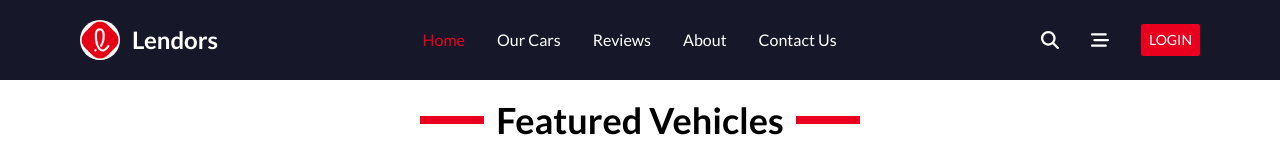
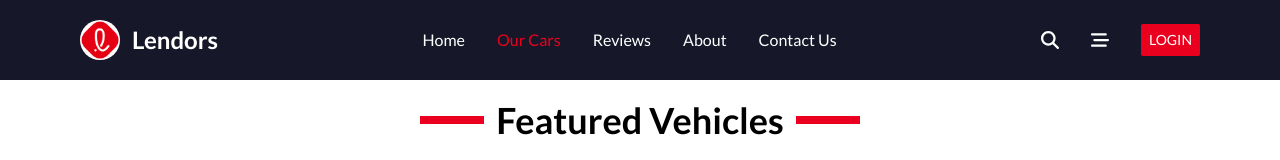
Before and after one commit to patriicke/lendors, a React (Vite) app in the folder frontend/: page /gallery in a window 1280 px wide. Shown: the top 160 px of the page. Built offline with nearby package versions, Linux system fonts and the light colour scheme.

Commit message:
[feature]: I have added context to controll reloads

```diff
--- a/frontend/src/App.tsx
+++ b/frontend/src/App.tsx
@@ -14,8 +14,9 @@ import { store } from "./redux/store";
 
 const App: React.FC = () => {
   const [loginPage, setLoginPage] = useState<boolean>(false);
+  const [currentLink, setCurrentLink] = useState<number>(0);
   return (
-    <CommonContext.Provider value={{ setLoginPage, loginPage }}>
+    <CommonContext.Provider value={{ setLoginPage, loginPage, currentLink, setCurrentLink }}>
       <div
         className={`${
           loginPage && "blur-md select-none cursor-none pointer-events-none "
--- a/frontend/src/components/home/HomePageComponent.tsx
+++ b/frontend/src/components/home/HomePageComponent.tsx
@@ -1,6 +1,6 @@
 import { faLocationDot } from "@fortawesome/free-solid-svg-icons";
 import { FontAwesomeIcon } from "@fortawesome/react-fontawesome";
-import React, { useContext, useState } from "react";
+import React, { useContext, useEffect, useState } from "react";
 import Bg_2 from "/assets/bg/bg_02.jpg";
 import Icon_1 from "/icons/icon_01.png";
 import Img_1 from "/assets/img/img_01.jpg";
@@ -14,7 +14,10 @@ const HomePageComponent: React.FC = () => {
   const [amount, setAmount] = useState<number>(1500000);
   const categories: string[] = ["All", " Sedan", "Sports", "Luxury"];
   const [currentCategory, setCurrentCategory] = useState<number>(0);
-  const { setLoginPage } = useContext(CommonContext);
+  const { setLoginPage, setCurrentLink } = useContext(CommonContext);
+  useEffect(() => {
+    setCurrentLink(0);
+  }, []);
   return (
     <div className="h-[calc(100vh_-_5rem)] min-h-[calc(100vh_-_5rem)] w-full relative">
       <div className="h-[70rem] max-h-[80%] w-full absolute top-0 -z-50">
--- a/frontend/src/components/navbar/NavbarComponent.tsx
+++ b/frontend/src/components/navbar/NavbarComponent.tsx
@@ -15,7 +15,7 @@ import { IUser } from "../../types/userTypes";
 import { CommonContext } from "../../context";
 const NavbarComponent = () => {
   const user: IUser = useSelector((state: IState) => state.user);
-  const [currentLink, setCurrentLink] = useState<number>(0);
+  const { currentLink, setCurrentLink } = useContext(CommonContext);
   const navigate = useNavigate();
   const { setLoginPage } = useContext(CommonContext);
   const links: {
--- a/frontend/src/pages/About/AboutPage.tsx
+++ b/frontend/src/pages/About/AboutPage.tsx
@@ -1,7 +1,11 @@
-import React from "react";
-import NavbarComponent from "../../components/navbar/NavbarComponent";
+import React, { useContext, useEffect } from "react";
+import { CommonContext } from "../../context";
 
 const AboutPage: React.FC = () => {
+  const { setCurrentLink } = useContext(CommonContext);
+  useEffect(() => {
+    setCurrentLink(3);
+  }, []);
   return <div className="h-[calc(100vh_-_5rem)] w-screen"></div>;
 };
 
--- a/frontend/src/pages/Contact/ContactPage.tsx
+++ b/frontend/src/pages/Contact/ContactPage.tsx
@@ -1,7 +1,11 @@
-import React from "react";
-import NavbarComponent from "../../components/navbar/NavbarComponent";
+import React, { useContext, useEffect } from "react";
+import { CommonContext } from "../../context";
 
 const ContactPage: React.FC = () => {
+  const { setCurrentLink } = useContext(CommonContext);
+  useEffect(() => {
+    setCurrentLink(4);
+  }, []);
   return <div className={`h-[calc(100vh_-_5rem)] w-full`}></div>;
 };
 
--- a/frontend/src/pages/Gallery/GalleryPage.tsx
+++ b/frontend/src/pages/Gallery/GalleryPage.tsx
@@ -1,13 +1,17 @@
-import React, { useState } from "react";
+import React, { useContext, useEffect, useState } from "react";
 import { Slide } from "react-awesome-reveal";
 import FooterComponent from "../../components/footer/FooterComponent";
-import NavbarComponent from "../../components/navbar/NavbarComponent";
+import { CommonContext } from "../../context";
 import Img_1 from "/assets/img/img_01.jpg";
 const GalleryPage: React.FC = () => {
+  const { setCurrentLink } = useContext(CommonContext);
   const categories: string[] = ["All", " Sedan", "Sports", "Luxury"];
   const [currentCars, setCurrentCars] = useState<number>(1);
-  const cars: number[] = [1, 2, 3, 4, 5, 6, 7, 8, 9];
+  const cars: number[] = [1, 2, 3, 4, 5, 6, 7, 8, 9, 10, 11, 12];
   const [currentCategory, setCurrentCategory] = useState<number>(0);
+  useEffect(() => {
+    setCurrentLink(1);
+  }, []);
   return (
     <div className={`h-[calc(100vh_-_5rem)] w-full mt-5`}>
       <Slide direction="up" cascade triggerOnce>
@@ -43,9 +47,7 @@ const GalleryPage: React.FC = () => {
           </div>
         </Slide>
         <div className="w-full xl:w-[70%] m-auto py-4 flex flex-wrap gap-6 items-center justify-center  transition-all duration-300">
-          {Array(9)
-            .fill("")
-            .map((text, index) => {
+          {cars.map((text, index) => {
             return (
               <Slide direction="up" key={index} triggerOnce>
                 <div className="max-w-sm rounded overflow-hidden shadow-lg cursor-pointer">
@@ -59,9 +61,9 @@ const GalleryPage: React.FC = () => {
                       The Coldest Sunset
                     </div>
                     <p className="text-gray-700 text-base">
-                        Lorem ipsum dolor sit amet, consectetur adipisicing
-                        elit. Voluptatibus quia, nulla! Maiores et perferendis
-                        eaque, exercitationem praesentium nihil.
+                      Lorem ipsum dolor sit amet, consectetur adipisicing elit.
+                      Voluptatibus quia, nulla! Maiores et perferendis eaque,
+                      exercitationem praesentium nihil.
                     </p>
                   </div>
                   <div className="px-6 pt-4 pb-2">
@@ -79,12 +81,16 @@ const GalleryPage: React.FC = () => {
               </Slide>
             );
           })}
+          <Slide cascade direction="up" triggerOnce>
             <div className="w-full py-5 flex items-center justify-center ">
               <div>
                 <div className="inline-flex -space-x-px">
-                <button className="p-3 ml-0 leading-tight text-gray-500 bg-white rounded-l-lg border border-gray-200 hover:bg-gray-100 hover:text-gray-700 dark:bg-gray-800 dark:border-gray-700 dark:text-gray-400 dark:hover:bg-gray-700 dark:hover:text-white duration-75"
-                onClick={()=> {
-                  currentCars == 1 ? setCurrentCars(cars.length): setCurrentCars(cur=> cur - 1)
+                  <button
+                    className="p-3 ml-0 leading-tight text-gray-500 bg-white rounded-l-lg border border-gray-200 hover:bg-gray-100 hover:text-gray-700 dark:bg-gray-800 dark:border-gray-700 dark:text-gray-400 dark:hover:bg-gray-700 dark:hover:text-white duration-75"
+                    onClick={() => {
+                      currentCars == 1
+                        ? setCurrentCars(cars.length)
+                        : setCurrentCars((cur) => cur - 1);
                     }}
                   >
                     Previous
@@ -105,14 +111,20 @@ const GalleryPage: React.FC = () => {
                     );
                   })}
 
-                <button className="p-3 leading-tight text-gray-500 bg-white rounded-r-lg border border-gray-200 hover:bg-red-600 hover:text-white dark:bg-gray-800 dark:border-gray-700 dark:text-gray-400 dark:hover:bg-gray-700 dark:hover:text-white duration-75" onClick={()=> {
-                  currentCars == cars.length ? setCurrentCars(1): setCurrentCars(cur=> cur +1)
-                }}>
+                  <button
+                    className="p-3 leading-tight text-gray-500 bg-white rounded-r-lg border border-gray-200 hover:bg-red-600 hover:text-white dark:bg-gray-800 dark:border-gray-700 dark:text-gray-400 dark:hover:bg-gray-700 dark:hover:text-white duration-75"
+                    onClick={() => {
+                      currentCars == cars.length
+                        ? setCurrentCars(1)
+                        : setCurrentCars((cur) => cur + 1);
+                    }}
+                  >
                     Next
                   </button>
                 </div>
               </div>
             </div>
+          </Slide>
         </div>
         <FooterComponent />
       </section>
--- a/frontend/src/pages/Review/ReviewsPage.tsx
+++ b/frontend/src/pages/Review/ReviewsPage.tsx
@@ -1,6 +1,11 @@
-import React from "react";
+import React, { useContext, useEffect } from "react";
+import { CommonContext } from "../../context";
 
 const ReviewsPage: React.FC = () => {
+  const { setCurrentLink } = useContext(CommonContext);
+  useEffect(() => {
+    setCurrentLink(2);
+  }, []);
   return <div className={`h-[calc(100vh_-_5rem)] w-full`}></div>;
 };
 
```
Lines whose indentation alone changed are shown as unchanged.
